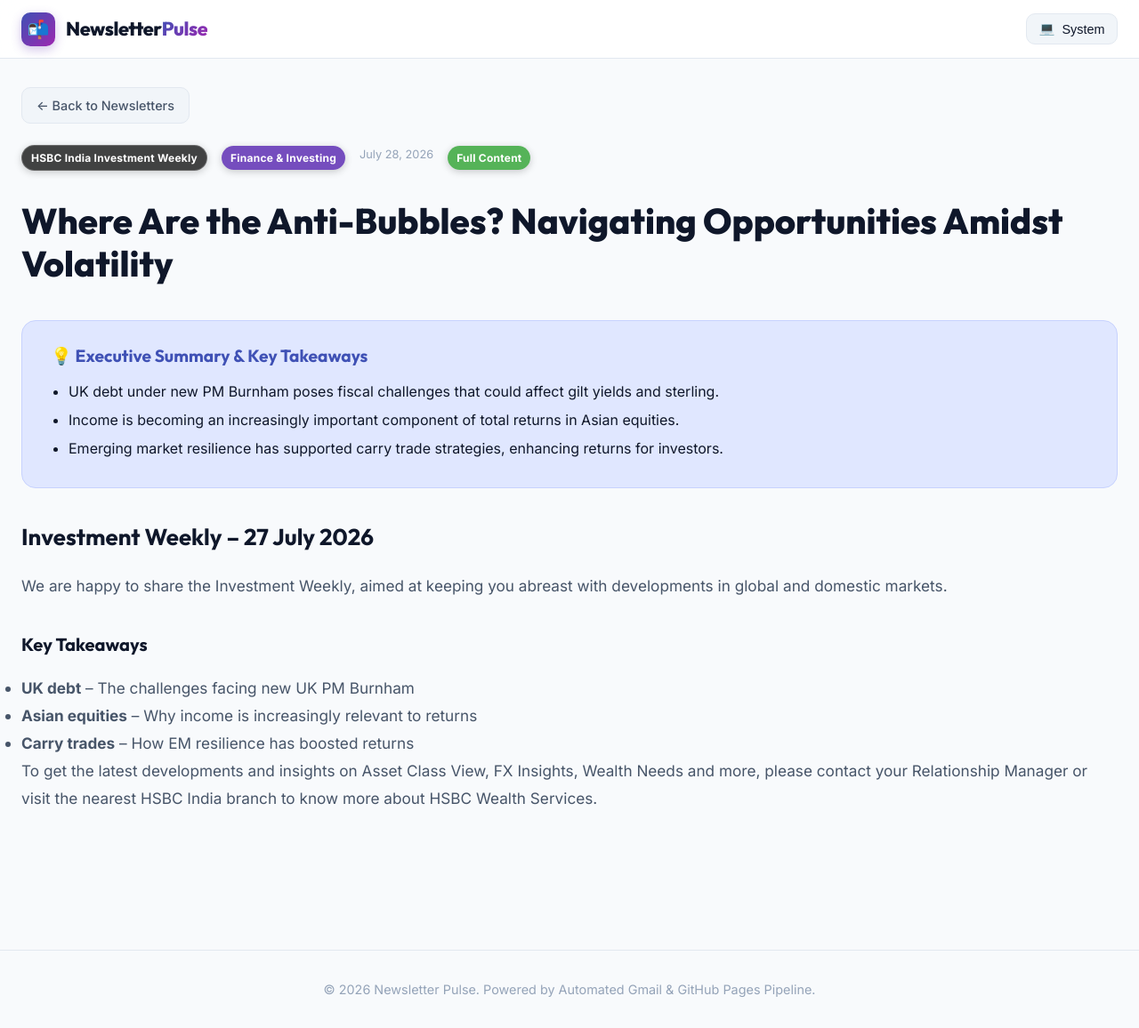
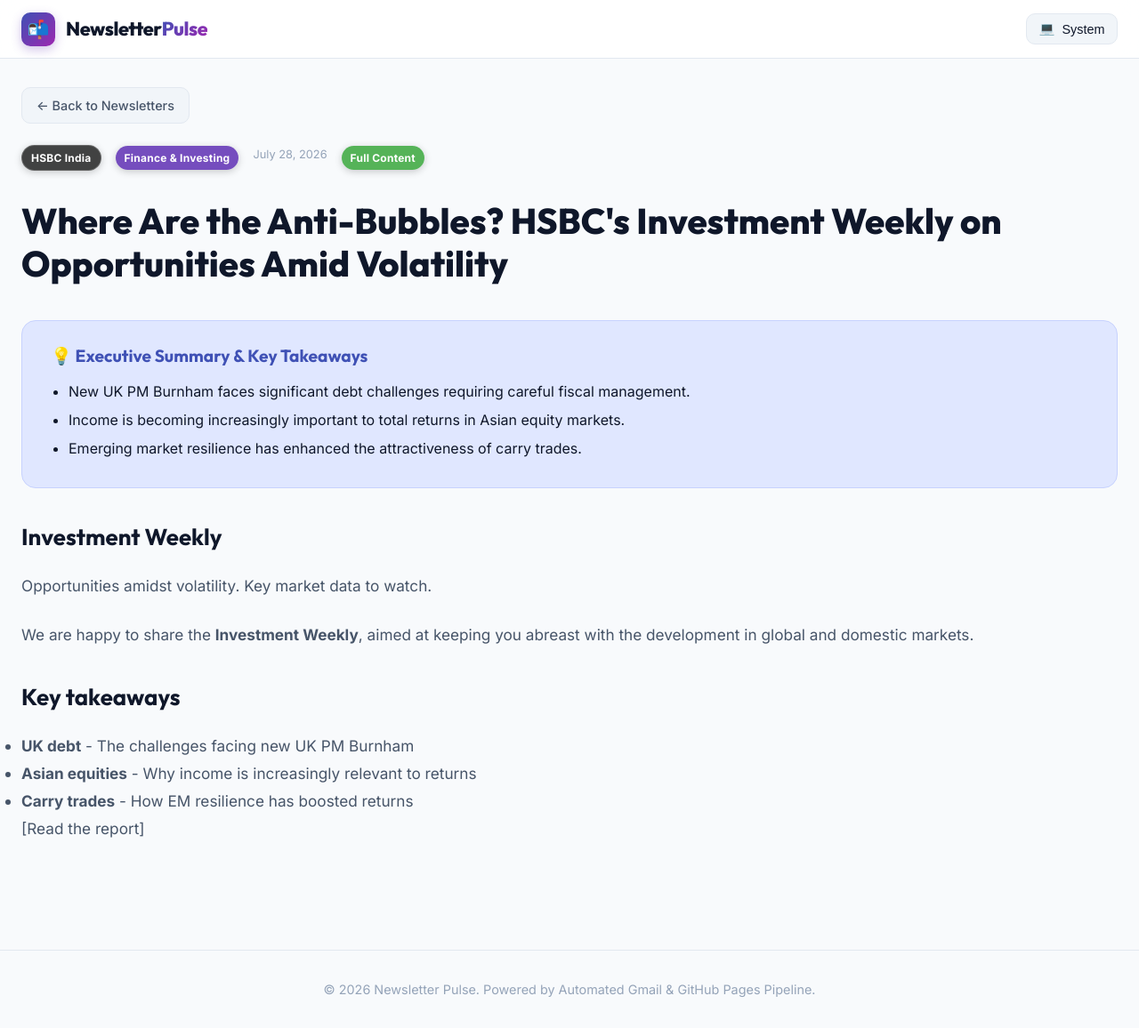
Before and after one commit to vampcoder/daily-newsletters, a Jekyll site: the page built from _posts/2026-07-28-investment-weekly-27-july-2026-where-are-the-anti-bubbles.md, in a window 1280 px wide and 1156 px high. Shown: the whole window at 89% size. Built offline with Jekyll 4.4.1, drawn with Linux system fonts in a browser that asks for light colours.

Commit message:
Update newsletter: Investment Weekly 27 July 2026 | Where are the anti-bubbles?

```diff
--- a/_posts/2026-07-28-investment-weekly-27-july-2026-where-are-the-anti-bubbles.md
+++ b/_posts/2026-07-28-investment-weekly-27-july-2026-where-are-the-anti-bubbles.md
@@ -1,26 +1,29 @@
 ---
 layout: post
-title: "Where Are the Anti-Bubbles? Navigating Opportunities Amidst Volatility"
+title: "Where Are the Anti-Bubbles? HSBC's Investment Weekly on Opportunities Amid Volatility"
 date: 2026-07-28 18:30:48 +0800
-source: "HSBC India Investment Weekly"
+source: "HSBC India"
 category: "Finance & Investing"
-excerpt: "This week's Investment Weekly examines how investors can find opportunities during market volatility, focusing on UK debt challenges under new PM Burnham, the growing relevance of income in Asian equities, and how emerging market resilience has boosted carry trade returns. The report offers key data and insights to help navigate the current landscape."
+excerpt: "HSBC's Investment Weekly highlights the challenges facing new UK PM Burnham, the rising relevance of income in Asian equities, and how emerging market resilience has boosted carry trade returns. The report provides key market data and insights for investors navigating current volatility."
 theme_gradient: "linear-gradient(135deg, #00bcd4 0%, #0097a7 100%)"
 image: "http://mail.hsbc.com.hk/in/mm_invtwklyrep_270726/images/header_img.jpg"
 is_summary: false
 key_takeaways:
-  - "UK debt under new PM Burnham poses fiscal challenges that could affect gilt yields and sterling."
-  - "Income is becoming an increasingly important component of total returns in Asian equities."
-  - "Emerging market resilience has supported carry trade strategies, enhancing returns for investors."
+  - "New UK PM Burnham faces significant debt challenges requiring careful fiscal management."
+  - "Income is becoming increasingly important to total returns in Asian equity markets."
+  - "Emerging market resilience has enhanced the attractiveness of carry trades."
 ---
 
-## Investment Weekly – 27 July 2026
+# Investment Weekly
 
-We are happy to share the Investment Weekly, aimed at keeping you abreast with developments in global and domestic markets.
+Opportunities amidst volatility. Key market data to watch.
 
-### Key Takeaways
-- **UK debt** – The challenges facing new UK PM Burnham
-- **Asian equities** – Why income is increasingly relevant to returns
-- **Carry trades** – How EM resilience has boosted returns
+We are happy to share the **Investment Weekly**, aimed at keeping you abreast with the development in global and domestic markets.
 
-To get the latest developments and insights on Asset Class View, FX Insights, Wealth Needs and more, please contact your Relationship Manager or visit the nearest HSBC India branch to know more about HSBC Wealth Services.
+## Key takeaways
+
+- **UK debt** - The challenges facing new UK PM Burnham
+- **Asian equities** - Why income is increasingly relevant to returns
+- **Carry trades** - How EM resilience has boosted returns
+
+[Read the report]
```
